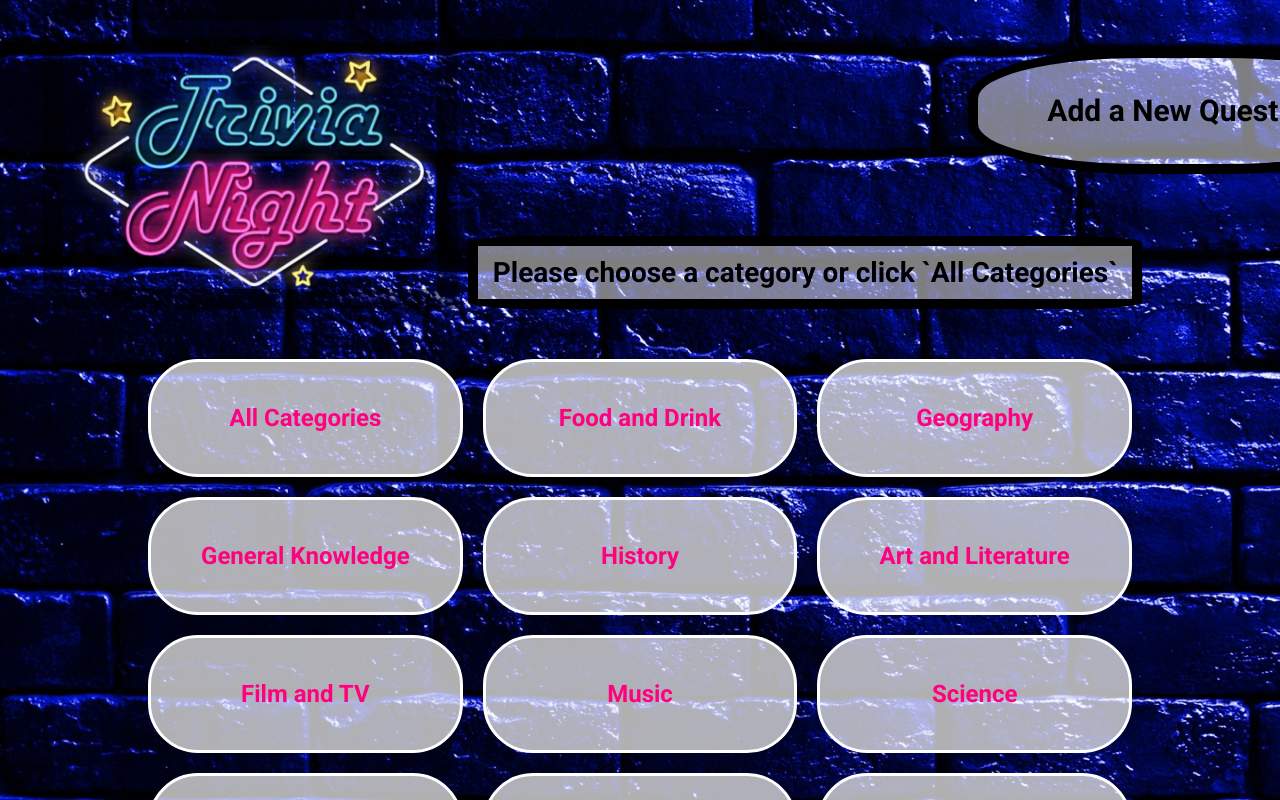
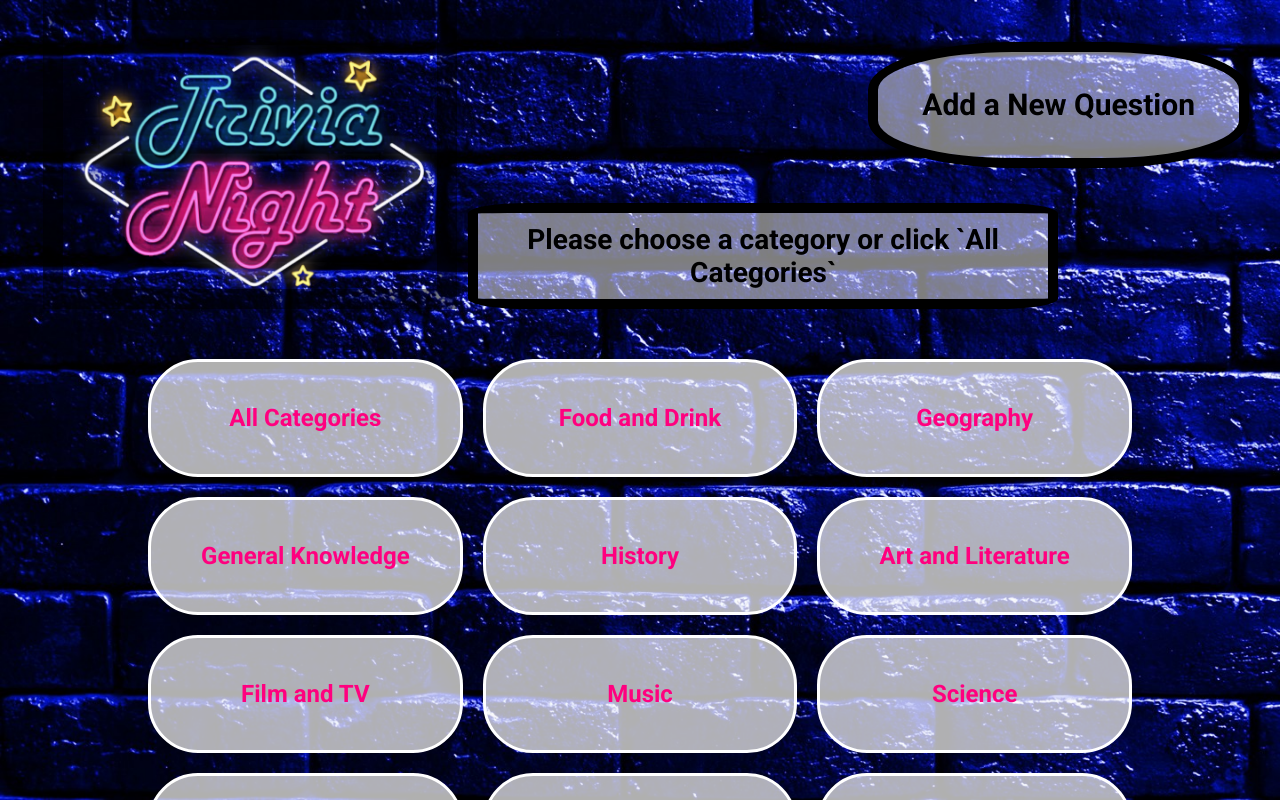
Before and after one commit to cagallo/trivia-night-ui, a React (Create React App) app: page / in a window 1280 px wide. Built offline with nearby package versions, Linux system fonts and the light colour scheme.

Commit message:
New responsive design

```diff
--- a/src/styles/Nav.css
+++ b/src/styles/Nav.css
@@ -41,7 +41,7 @@ h1 {
   font-size: 20px;
   border: 10px solid black;
   background-color: #fbfbfa80;
-  border-radius: 40%;
+  border-radius: 38%;
   padding: 5px;
   display: flex;
   justify-content: center;
@@ -49,7 +49,7 @@ h1 {
   height: 31%;
   margin-top: 6%;
   margin-right: 7%;
-  margin-left: 500px;
+  margin-left: 400px;
   width: 50%;
 }
 
```
